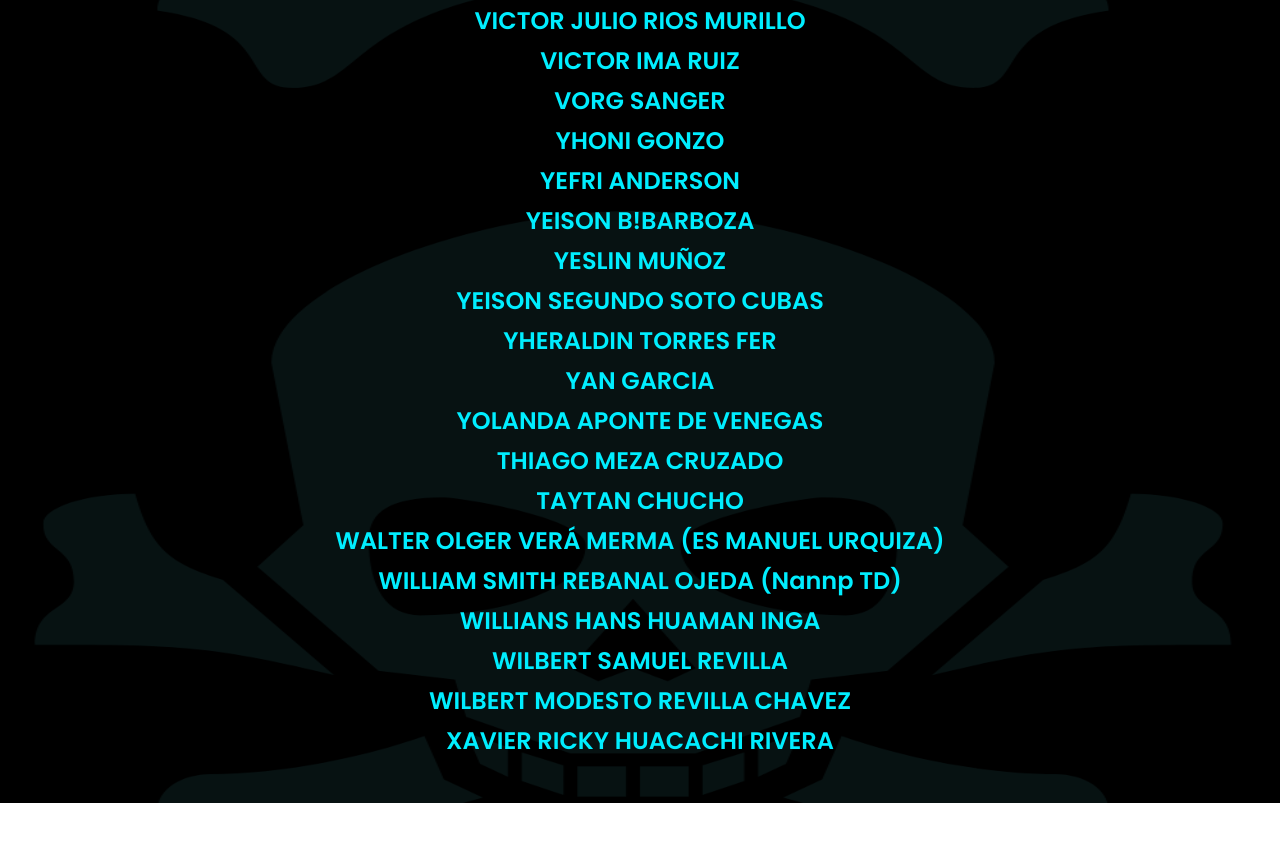
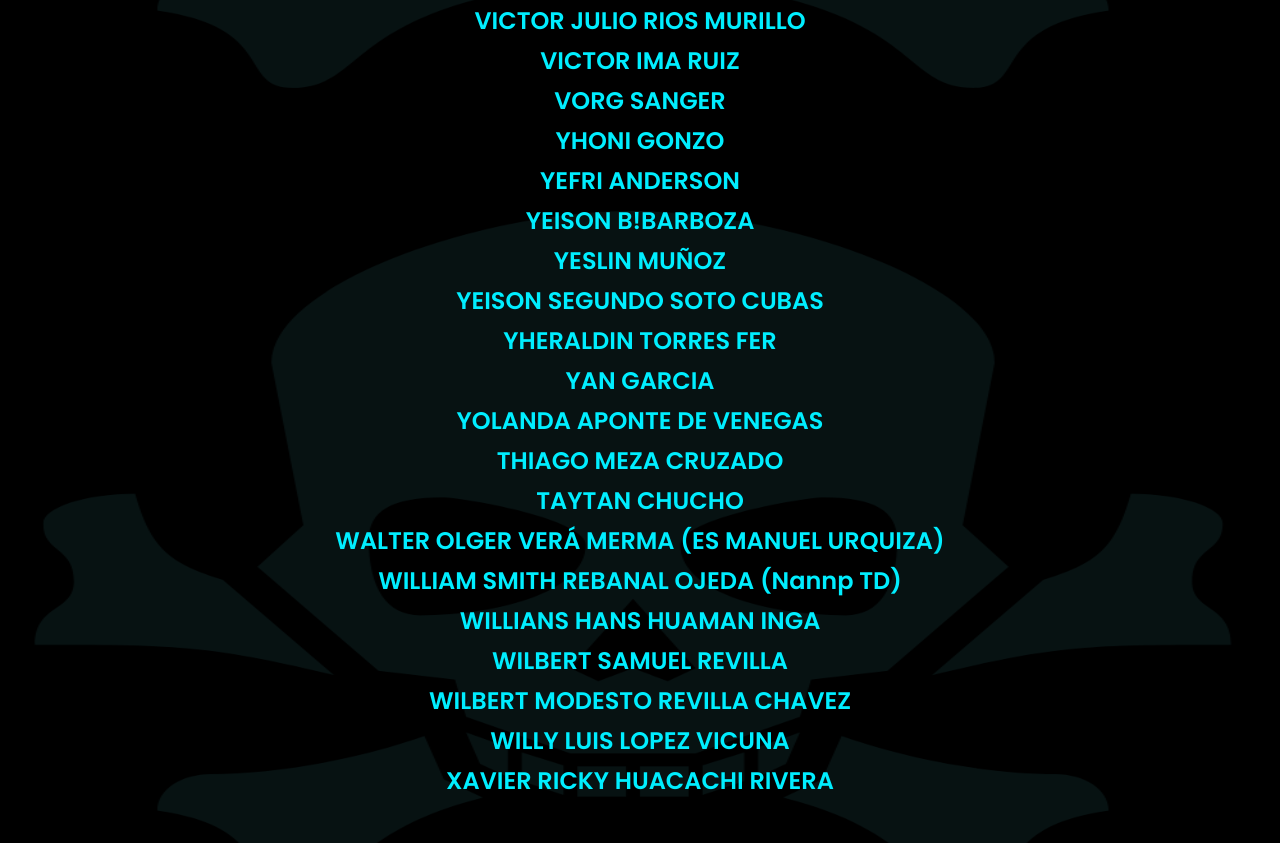
Before and after one commit to estafadoreslistado/estafadoreslistado.github.io, a plain HTML site: page index.html in a window 1280 px wide. Shown: the part 10269-11112 px from the top of the page. Before the commit the page ends 11072 px from the top, so only its background shows below. Drawn offline with Linux system fonts and the light colour scheme.

Commit message:
Update index.html

```diff
--- a/index.html
+++ b/index.html
@@ -294,6 +294,7 @@
                 <li class="articulo">  <a href="https://imgur.com/a/9c2kZOC" target="_blank">WILLIANS HANS HUAMAN INGA</li>
                 <li class="articulo">	WILBERT SAMUEL REVILLA	</li>
                 <li class="articulo">	WILBERT MODESTO REVILLA CHAVEZ	</li>
+                <li class="articulo">	WILLY LUIS LOPEZ VICUNA	</li>
                 <li class="articulo">	XAVIER RICKY HUACACHI RIVERA	</li>
             </ul>
 
```
